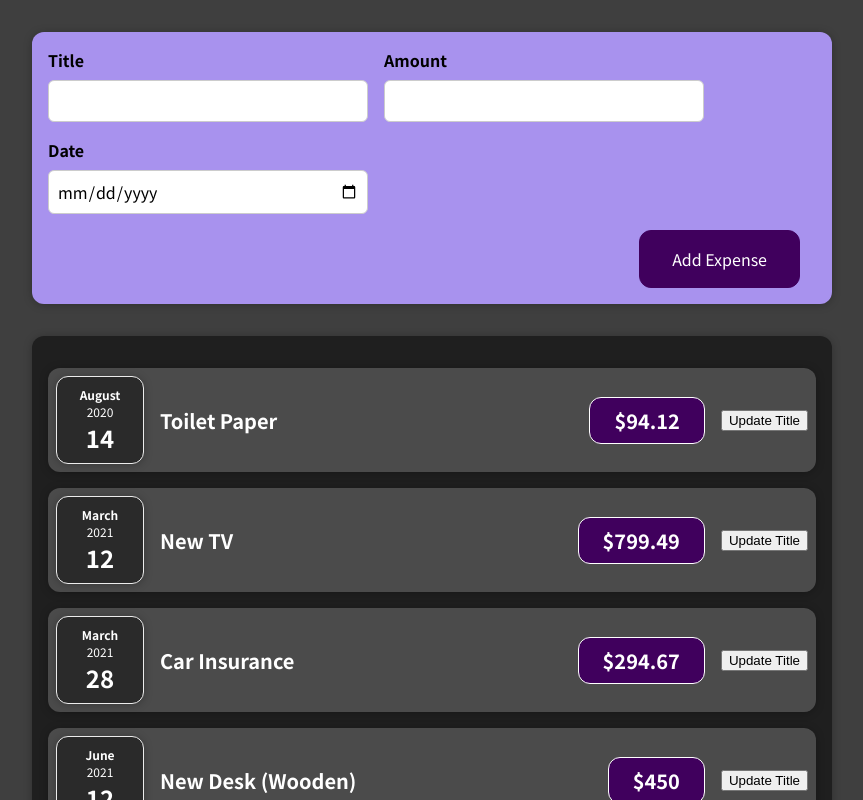
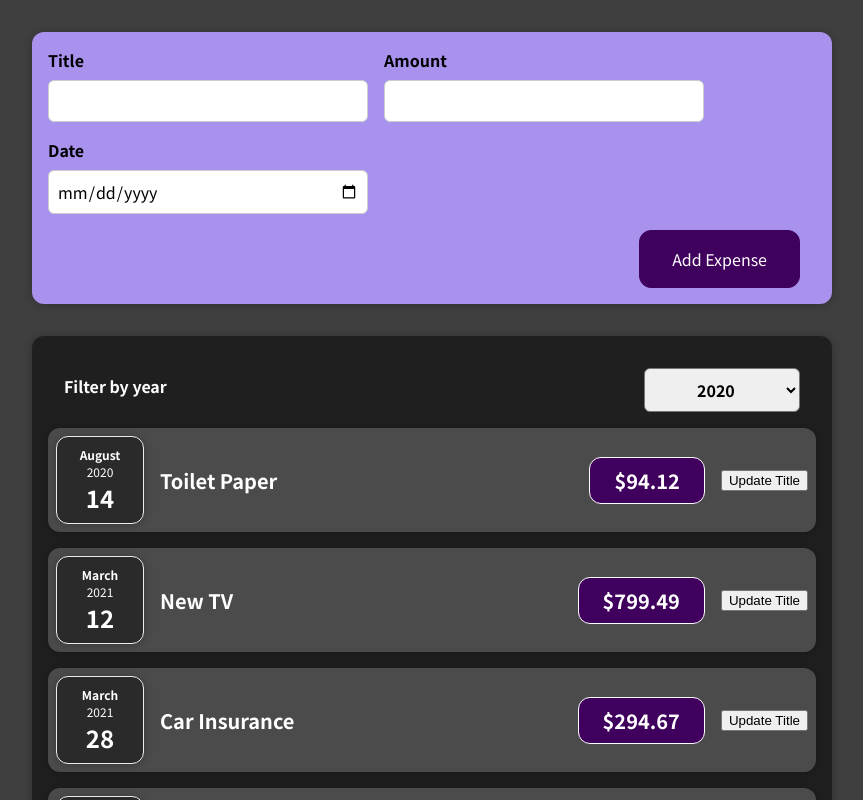
Before and after one commit to yashUcr773/Learn_React, a React (Create React App) app in the folder learn-react/: page / in a window 1280 px wide. Shown: the top 800 px of the page, without its empty margins (208-1071 px from the left). Built offline with nearby package versions, Linux system fonts and the light colour scheme.

Commit message:
lifting up state / child to parent communication

```diff
--- /dev/null
+++ b/learn-react/src/components/ExpensesComponent/ExpenseFilter/ExpenseFilter.js
@@ -0,0 +1,28 @@
+import React from "react";
+
+import "./ExpenseFilter.scss";
+
+const ExpensesFilter = (props) => {
+    const selectChangeHandler = (event) => {
+        props.getExpenseFilterValue(event.target.value);
+    };
+
+    return (
+        <div className="expenses-filter">
+            <div className="expenses-filter__control">
+                <label>Filter by year</label>
+                <select
+                    value={props.filteredYear}
+                    onChange={selectChangeHandler}
+                >
+                    <option value="2022">2022</option>
+                    <option value="2021">2021</option>
+                    <option value="2020">2020</option>
+                    <option value="2019">2019</option>
+                </select>
+            </div>
+        </div>
+    );
+};
+
+export default ExpensesFilter;
--- /dev/null
+++ b/learn-react/src/components/ExpensesComponent/ExpenseFilter/ExpenseFilter.scss
@@ -0,0 +1,24 @@
+.expenses-filter {
+    color: white;
+    padding: 0 1rem;
+
+    .expenses-filter__control {
+        display: flex;
+        width: 100%;
+        align-items: center;
+        justify-content: space-between;
+        margin: 1rem 0;
+    }
+
+    label {
+        font-weight: bold;
+        margin-bottom: 0.5rem;
+    }
+
+    select {
+        font: inherit;
+        padding: 0.5rem 3rem;
+        font-weight: bold;
+        border-radius: 6px;
+    }
+}
--- a/learn-react/src/components/ExpensesComponent/Expenses/Expenses.js
+++ b/learn-react/src/components/ExpensesComponent/Expenses/Expenses.js
@@ -1,14 +1,34 @@
+// module imports
+
+import React, { useState } from "react";
+
+// component imports
 import ExpenseItems from "../ExpenseItem/ExpenseItem";
 import CardWrapper from "../../UI/CardWrapper/CardWrapper";
+import ExpenseFilter from "../ExpenseFilter/ExpenseFilter";
+
+// style imports
 import "./Expenses.scss";
 
 function Expenses(props) {
+    const [filteredYear, setFilteredYear] = useState("2020");
+
+    const getExpenseFilterValue = (value) => {
+        setFilteredYear(value);
+    };
+
     return (
-        <CardWrapper className="expenses">
-            {props.expenses.map((expense) => {
-                return <ExpenseItems expense={expense} key={expense.id} />;
-            })}
-        </CardWrapper>
+        <div>
+            <CardWrapper className="expenses">
+                <ExpenseFilter
+                    filteredYear={filteredYear}
+                    getExpenseFilterValue={getExpenseFilterValue}
+                />
+                {props.expenses.map((expense) => {
+                    return <ExpenseItems expense={expense} key={expense.id} />;
+                })}
+            </CardWrapper>
+        </div>
     );
 }
 
```
